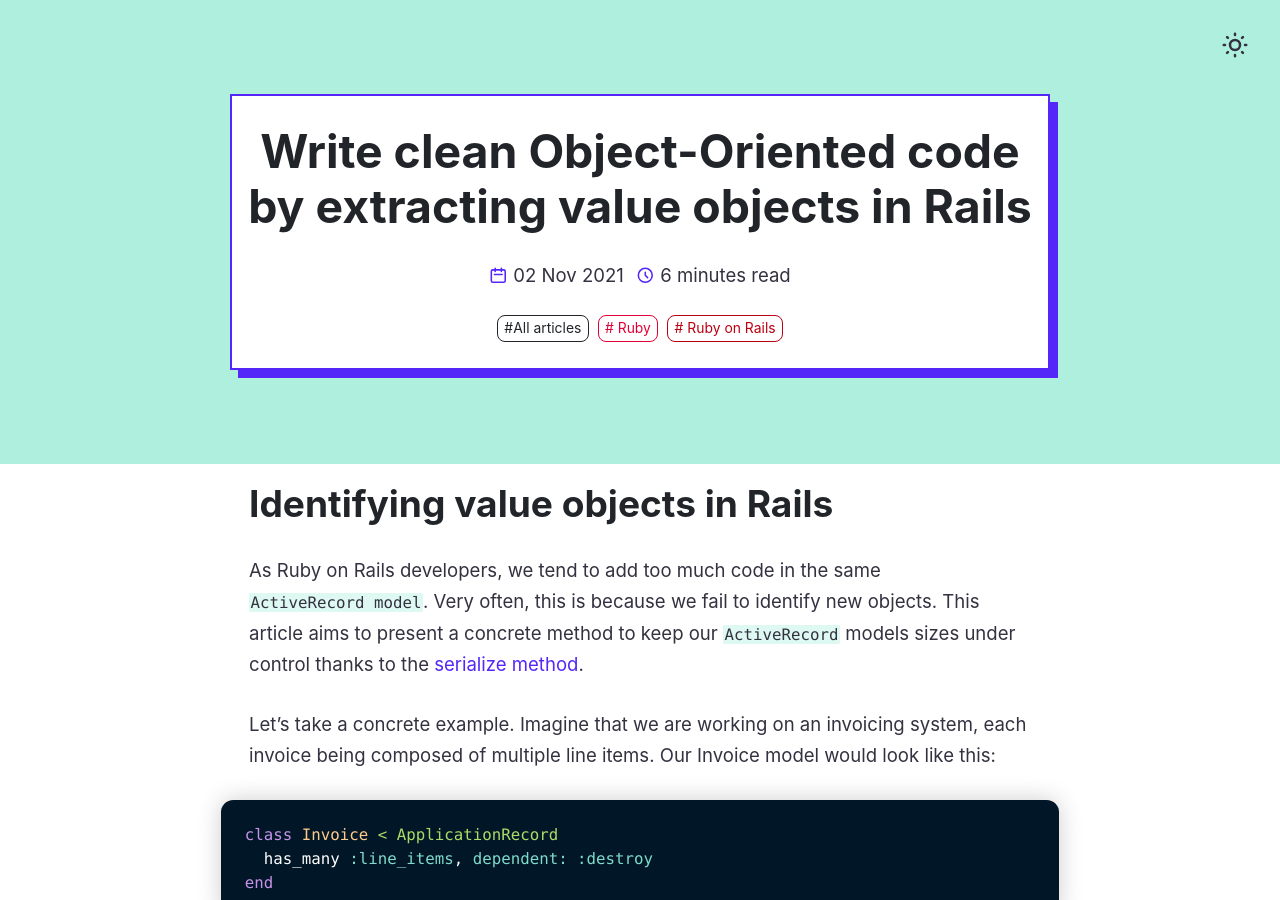
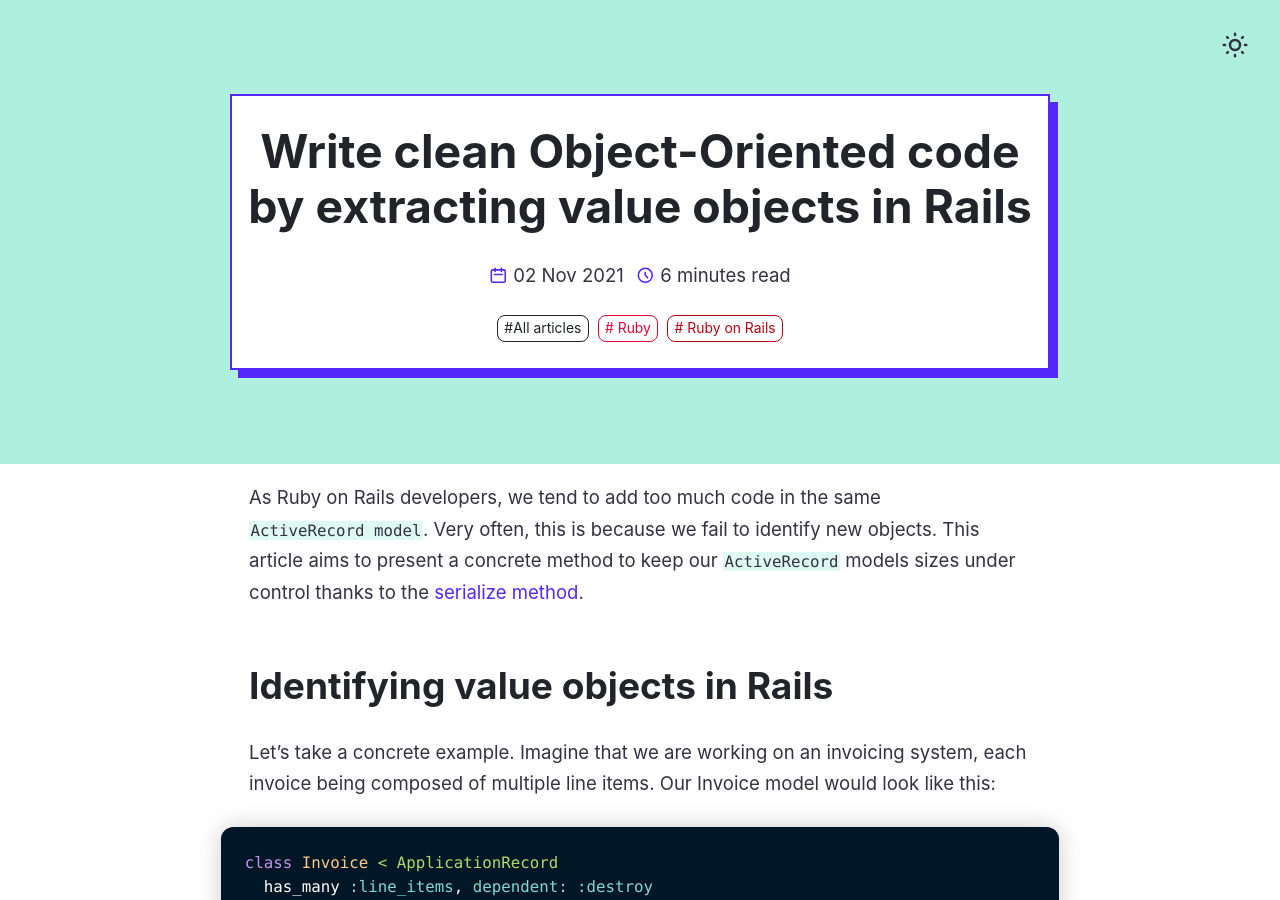
Before and after one commit to alexandreruban/rubycube, a Jekyll site: the page built from _posts/2021-11-02-extracting-value-objects-rails-serialize.md, in a window 1280 px wide and 900 px high. Built offline with Jekyll 4.4.1, drawn with Linux system fonts in a browser that asks for light colours.

```diff
--- a/_posts/2021-11-02-extracting-value-objects-rails-serialize.md
+++ b/_posts/2021-11-02-extracting-value-objects-rails-serialize.md
@@ -6,9 +6,9 @@ minutes_read: 6
 tags: [ruby, rails]
 ---
 
+As Ruby on Rails developers, we tend to add too much code in the same `ActiveRecord model`. Very often, this is because we fail to identify new objects. This article aims to present a concrete method to keep our `ActiveRecord` models sizes under control thanks to the [serialize method](https://github.com/rails/rails/blob/main/activerecord/lib/active_record/attribute_methods/serialization.rb).
+
 ## Identifying value objects in Rails
-
-As Ruby on Rails developers, we tend to add too much code in the same `ActiveRecord model`. Very often, this is because we fail to identify new objects. This article aims to present a concrete method to keep our `ActiveRecord` models sizes under control thanks to the [serialize method](https://github.com/rails/rails/blob/main/activerecord/lib/active_record/attribute_methods/serialization.rb).
 
 Let's take a concrete example. Imagine that we are working on an invoicing system, each invoice being composed of multiple line items. Our Invoice model would look like this:
 
```
